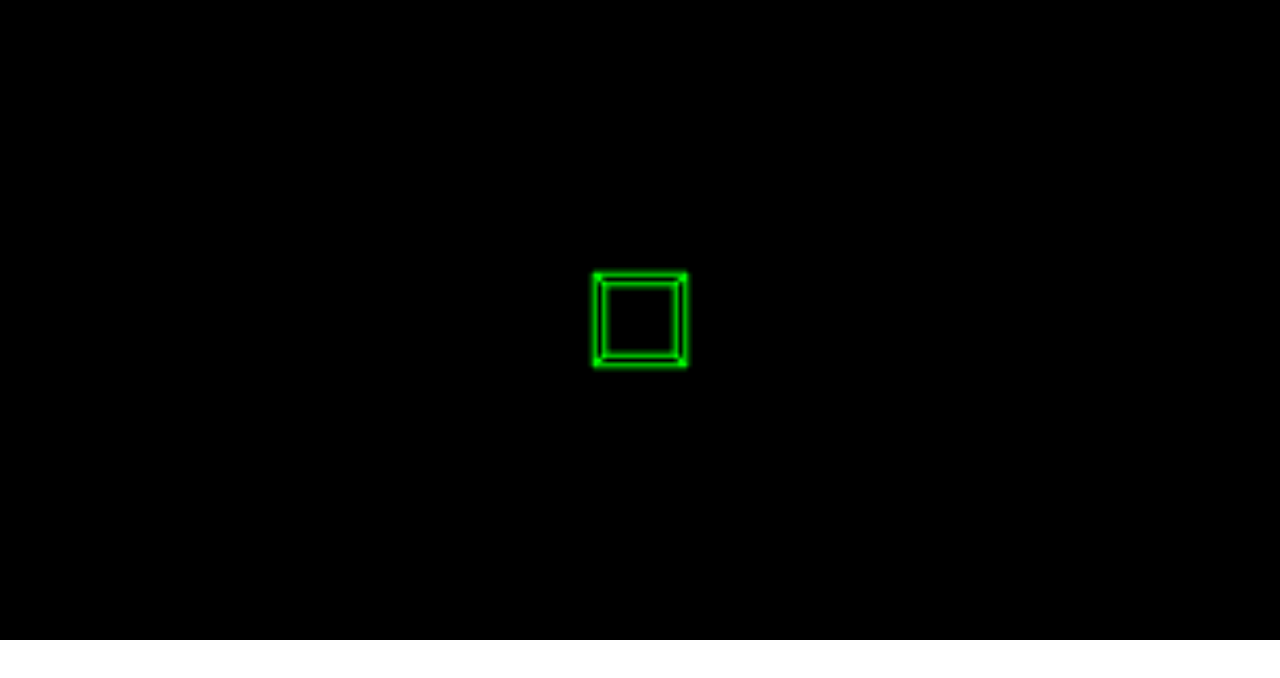
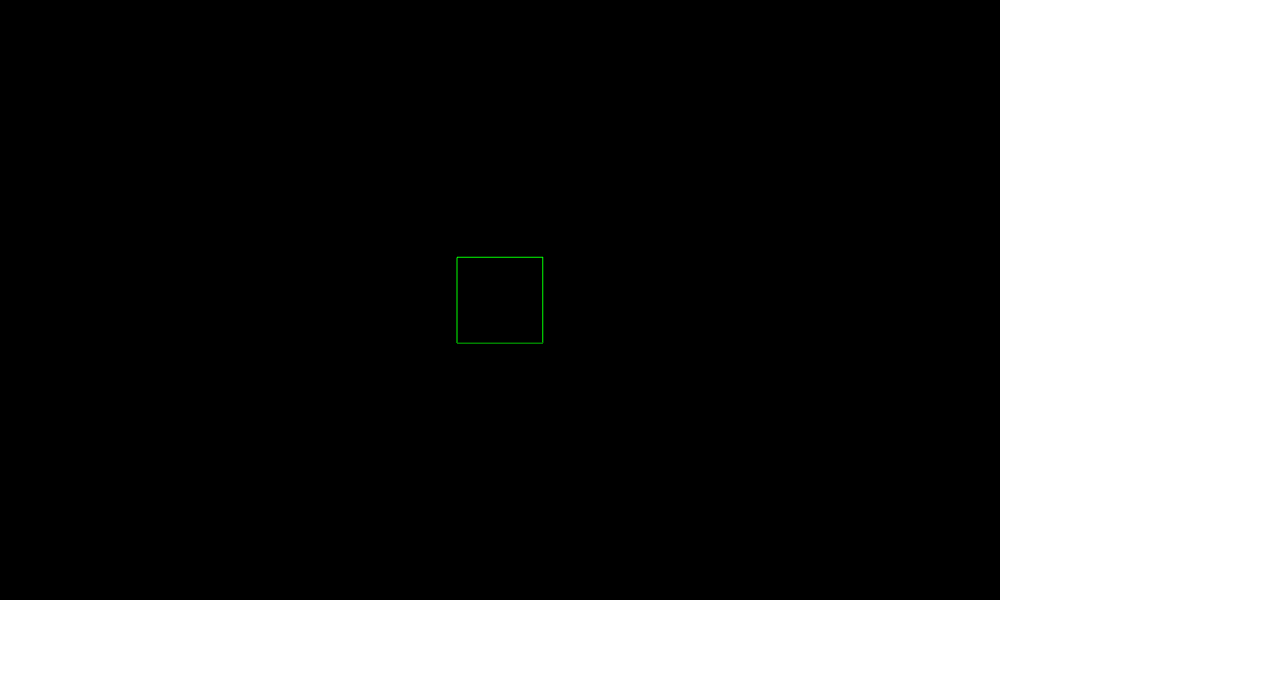
Before and after one commit to jeffomatic/game-js, a plain HTML site: page public/index.html in a window 1280 px wide. Drawn offline with Linux system fonts and the light colour scheme.

Commit message:
Add opaque surfaces

```diff
--- a/public/index.html
+++ b/public/index.html
@@ -23,7 +23,11 @@ void main(void) {
 		</script>
 
 		<style>
-			body, canvas { margin: 0; padding: 0; width: 100%; height: 100%; display: block; }
+			body, canvas {
+				margin: 0;
+				padding: 0;
+				display: block;
+			}
 		</style>
 	</head>
 
--- a/public/main.js
+++ b/public/main.js
@@ -121,9 +121,9 @@ Camera.prototype.simulate = function(delta) {
   }
 
   // Roll
-  if (keyState[this.keyMap.rollCW]) {
+  if (keyState[this.keyMap.rollCCW]) {
     roll = +frameRot;
-  } else if (keyState[this.keyMap.rollCCW]) {
+  } else if (keyState[this.keyMap.rollCW]) {
     roll = -frameRot;
   }
 
@@ -175,54 +175,80 @@ Camera.prototype.simulate = function(delta) {
 }
 
 // Models are composed of faces.
-// Faces are arrays of GL_LINE_LOOP verts.
-models = {
+// Faces are arrays of verts. For effective wireframe rendering with opaque
+// faces, the verts should be ordered to support both LINE_LOOP (for wireframes)
+// and TRIANGLE_FAN with CCW backface culling (for depth buffering of opaque
+// surfaces).
+var models = {
   cube: [
     [
+      // X/Y plane, +Z
       +0.5, +0.5, +0.5,
       -0.5, +0.5, +0.5,
       -0.5, -0.5, +0.5,
       +0.5, -0.5, +0.5,
     ], [
+      // X/Z plane, -Y
+      +0.5, -0.5, +0.5,
+      -0.5, -0.5, +0.5,
+      -0.5, -0.5, -0.5,
+      +0.5, -0.5, -0.5,
+    ], [
+      // X/Y plane, -Z
+      +0.5, -0.5, -0.5,
+      -0.5, -0.5, -0.5,
+      -0.5, +0.5, -0.5,
+      +0.5, +0.5, -0.5,
+    ], [
+      // X/Z plane, +Y
       +0.5, +0.5, -0.5,
       -0.5, +0.5, -0.5,
       -0.5, +0.5, +0.5,
       +0.5, +0.5, +0.5,
     ], [
-      +0.5, -0.5, -0.5,
+      // Y/Z plane, -X
       -0.5, -0.5, -0.5,
-      -0.5, +0.5, -0.5,
-      +0.5, +0.5, -0.5,
-    ], [
-      +0.5, -0.5, +0.5,
       -0.5, -0.5, +0.5,
-      -0.5, -0.5, -0.5,
-      +0.5, -0.5, -0.5,
-    ], [
       -0.5, +0.5, +0.5,
       -0.5, +0.5, -0.5,
-      -0.5, -0.5, -0.5,
-      -0.5, -0.5, +0.5,
     ], [
-      +0.5, +0.5, -0.5,
+      // Y/Z plane, +X
       +0.5, +0.5, +0.5,
       +0.5, -0.5, +0.5,
       +0.5, -0.5, -0.5,
+      +0.5, +0.5, -0.5,
     ]
-  ],
-}
+  ]
+};
 
 var canvas;
 var gl;
-var program;
 var keyState;
 var camera;
+var vertBuffer;
+var modelBuffers;
 
 function main() {
   function initModels() {
-    // Post-process models into Float32Array objects
-    for (k in models) {
-      models[k] = models[k].map(function(face) { return new Float32Array(face); });
+    modelBuffers = {};
+
+    // Pre-process models into GL attrib array
+    for (var k in models) {
+      var faces = models[k];
+      modelBuffers[k] = [];
+
+      for (var f in faces) {
+        var faceVerts = new Float32Array(faces[f]);
+        var buf = gl.createBuffer();
+
+        gl.bindBuffer(gl.ARRAY_BUFFER, buf);
+        gl.bufferData(gl.ARRAY_BUFFER, faceVerts, gl.STATIC_DRAW);
+
+        modelBuffers[k].push({
+          vertCount: faceVerts.length / 3,
+          glBuffer: buf
+        });
+      }
     }
   }
 
@@ -235,6 +261,9 @@ function main() {
     // Generate canvas DOM element
     canvas = document.createElement('canvas');
     document.body.appendChild(canvas);
+
+    canvas.width = 1000;
+    canvas.height = 600;
 
     // Extract GL context
     gl = canvas.getContext("webgl");
@@ -253,6 +282,7 @@ function main() {
 
     // Global rendering state
     gl.viewport(0, 0, canvas.width, canvas.height);
+    gl.enable(gl.DEPTH_TEST);
   }
 
   function initInputHandling() {
@@ -300,41 +330,63 @@ function main() {
   }
 
   function render(delta) {
+    // Clear previous frame
     gl.clearColor(0.0, 0.0, 0.0, 1.0);
-    gl.enable(gl.DEPTH_TEST);
-    gl.depthFunc(gl.LEQUAL);
     gl.clear(gl.COLOR_BUFFER_BIT | gl.DEPTH_BUFFER_BIT);
 
     // Generate and set MVP matrix
     var matView = mat4.invert(mat4.create(), camera.transform.transform);
-    var matProj = mat4.perspective(mat4.create(), Math.PI/2, canvas.width/canvas.height, 0.25, 1000.0);
+    var matProj = mat4.perspective(mat4.create(), Math.PI/2, canvas.width/canvas.height, 0.25, 300.0);
     var matMVP = mat4.multiply(mat4.create(), matProj, matView);
     gl.uniformMatrix4fv(gl.getUniformLocation(shaderProgram, 'matMVP'), false, matMVP);
 
     // Per-model rendering
-    var drawList = [ models.cube ];
-    for (m in drawList) {
-      var faces = drawList[m];
+    var drawList = [ 'cube' ];
 
-      for (f in faces) {
-        var faceVerts = faces[f];
-        var vertBuffer = gl.createBuffer();
+    // Depth pass
+    for (var m in drawList) {
+      var modelId = drawList[m];
+      var buffers = modelBuffers[modelId];
+
+      for (var b in buffers) {
+        var bufferData = buffers[b];
+        gl.bindBuffer(gl.ARRAY_BUFFER, bufferData.glBuffer);
+
         var posAttrib = gl.getAttribLocation(shaderProgram, 'v3Pos');
-
-        gl.bindBuffer(gl.ARRAY_BUFFER, vertBuffer);
-        gl.bufferData(gl.ARRAY_BUFFER, faceVerts, gl.STATIC_DRAW);
         gl.vertexAttribPointer(posAttrib, 3, gl.FLOAT, false, 0, 0);
         gl.enableVertexAttribArray(posAttrib);
 
-        gl.lineWidth(1.0);
-        gl.drawArrays(gl.LINE_LOOP, 0, faceVerts.length / 3);
+        gl.depthFunc(gl.LESS);
+        gl.colorMask(false, false, false, false);
+        gl.drawArrays(gl.TRIANGLE_FAN, 0, bufferData.vertCount);
+      }
+    }
+
+    // Color pass
+    for (var m in drawList) {
+      var modelId = drawList[m];
+      var buffers = modelBuffers[modelId];
+
+      for (var b in buffers) {
+        var bufferData = buffers[b];
+        gl.bindBuffer(gl.ARRAY_BUFFER, bufferData.glBuffer);
+
+        var posAttrib = gl.getAttribLocation(shaderProgram, 'v3Pos');
+        gl.vertexAttribPointer(posAttrib, 3, gl.FLOAT, false, 0, 0);
+        gl.enableVertexAttribArray(posAttrib);
+
+        gl.depthFunc(gl.LEQUAL);
+        gl.colorMask(true, true, true, true);
+        gl.drawArrays(gl.LINE_LOOP, 0, bufferData.vertCount);
       }
     }
   }
 
+  initRendering();
   initModels();
+
+  initInputHandling();
   initCamera();
-  initRendering();
-  initInputHandling();
+
   gameLoop();
 };
```
